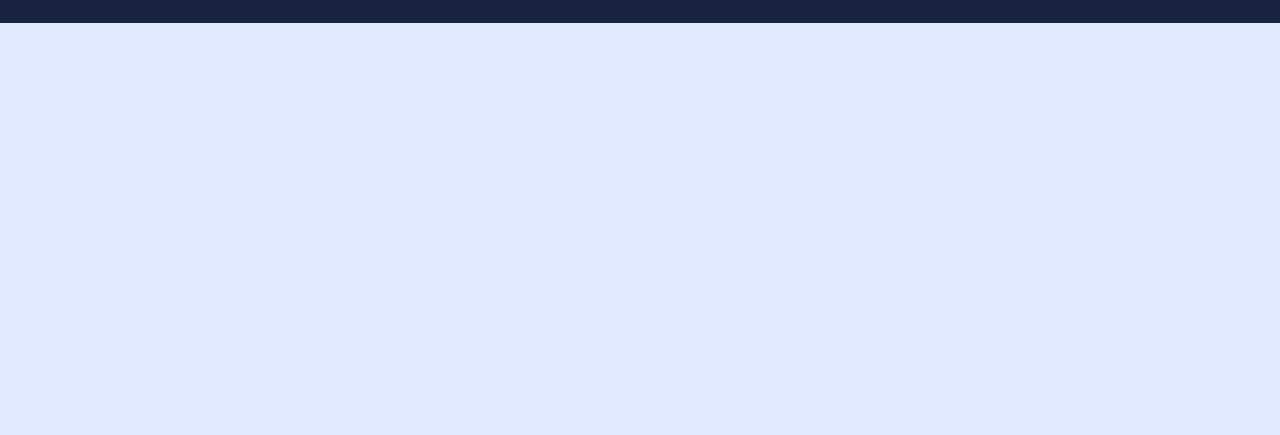
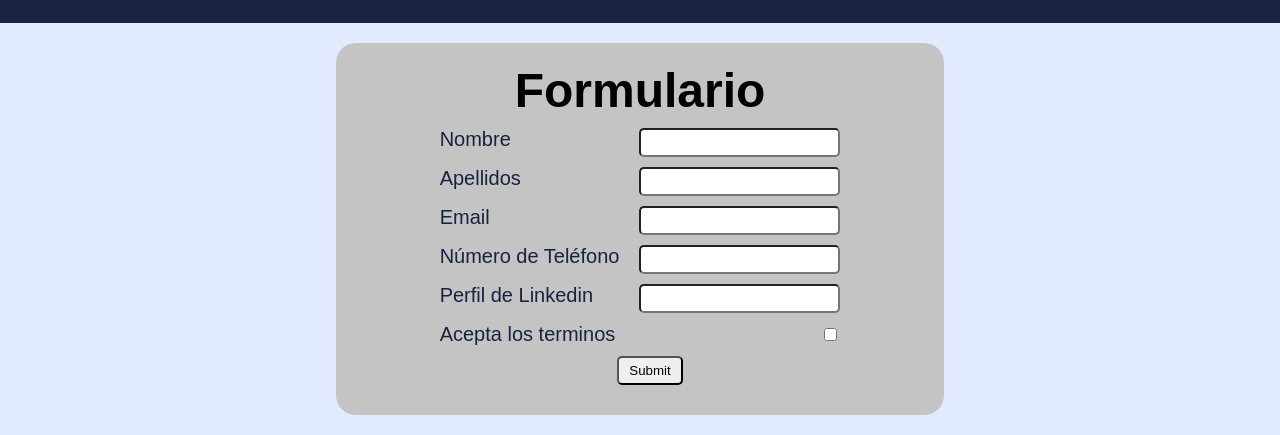
Before and after one commit to PedroJoseGF/ejercicioGIT, a plain HTML site: page index.html in a window 1280 px wide. Shown: the part 1563-1998 px from the top of the page. Before the commit the page ends 1586 px from the top, so only its background shows below. Drawn offline with nearby package versions, Linux system fonts and the light colour scheme.

Commit message:
Maquetación Formulario

```diff
--- a/index.html
+++ b/index.html
@@ -1,17 +1,22 @@
 <!DOCTYPE html>
 <html lang="en">
   <head>
-    <meta charset="UTF-8">
-    <meta name="viewport" content="width=device-width, initial-scale=1.0">
-    <link rel="stylesheet" href="style.css">
-    <link rel="stylesheet" href="https://cdn.jsdelivr.net/npm/bootstrap-icons@1.11.3/font/bootstrap-icons.min.css"/>
+    <meta charset="UTF-8" />
+    <meta name="viewport" content="width=device-width, initial-scale=1.0" />
+    <link rel="stylesheet" href="style.css" />
+    <link
+      rel="stylesheet"
+      href="https://cdn.jsdelivr.net/npm/bootstrap-icons@1.11.3/font/bootstrap-icons.min.css"
+    />
     <title>Ejercicio GIT</title>
   </head>
   <body>
     <!-- HEADER -->
     <header class="header">
       <input type="checkbox" id="open-menu" class="header__checkbox" />
-        <label for="open-menu" class="header__open-nav-buttom" role="buttom"><i class="bi bi-three-dots-vertical"></i></label>
+      <label for="open-menu" class="header__open-nav-buttom" role="buttom"
+        ><i class="bi bi-three-dots-vertical"></i
+      ></label>
       <!-- LOGO -->
       <div class="header__logo-container">
         <img
@@ -34,10 +39,11 @@
         </ul>
       </nav>
     </header>
+    <!-- PERFIL -->
     <main class="profile">
       <div class="profile__wrapper">
         <div class="profile__img-container">
-            <img src="https://picsum.photos/1200/900" alt="" class="profile__img" /> <!-- Foto nuestra -->
+            <img src="https://picsum.photos/1200/900" alt="" class="profile__img" />
         </div>
         <div class="profile__data-container">
           <div class="profile__data">
@@ -87,6 +93,7 @@
         </div>
       </div>
     </main>
+    <!-- PORTAFOLIO -->
     <section class="portfolio">
       <h2 class="portfolio__title">PORTAFOLIO</h2>
       <div class="portfolio__project-container">
@@ -110,5 +117,41 @@
         </div>
       </div>
     </section>
+    <!-- FORMULARIO -->
+    <section class="form">
+      <div class="form-section">
+        <div class="form__data-container">
+          <div class="form__data">
+            <h1 class="form-title">Formulario</h1>
+            <div class="form-field">
+                <label for="name">Nombre</label>
+                <input type="text" class="name">
+            </div>
+            <div class="form-field">
+                <label for="surname">Apellidos</label>
+                <input type="text" class="surname">
+            </div>
+            <div class="form-field">
+                <label for="email">Email</label>
+                <input type="email" class="email">
+            </div>
+            <div class="form-field">
+                <label for="tlf">Número de Teléfono</label>
+                <input type="number" class="tlf">
+            </div>
+            <div class="form-field">
+                <label for="Linkedin">Perfil de Linkedin</label>
+                <input type="url" class="tlf">
+            </div>
+            <div class="form-field">
+                <label for="check">Acepta los terminos</label>
+                <input type="checkbox" class="check">
+            </div>
+            <div class="form-field field-submit">
+                <input type="submit" class="Enviar">
+            </div>
+        </div>
+      </div>
+    </section>
   </body>
 </html>
--- a/style.css
+++ b/style.css
@@ -309,3 +309,67 @@ h1 {
 }
 
 /* PORTFOLIO END */
+
+/* FORM SECTION */
+.form-section {
+    display: flex;
+    justify-content: center;
+    background-color: #fff;
+}
+
+
+.form__data {
+    padding: 10px 10dvw;
+}
+
+.form-field {
+    margin: 10px;
+    display: flex;
+    justify-content: space-between;
+}
+
+.field-submit {
+    justify-content: center;
+}
+
+input {
+    border-radius: 5px;
+    margin-left: 20px;
+}
+
+/* FORM QUERIES */
+@media screen and (min-width: 600px) {
+    .form-section {
+        flex-direction: row;
+        padding: 20px;
+        background-color: transparent;
+        margin: auto;
+    }
+
+    .form__data-container {
+        background-color: #c4c4c4;
+        display: flex;
+        align-items: center;
+        border-radius: 20px;
+        max-width: 800px;
+    }
+
+    .form__data {
+        margin: 10px 30px;
+        padding: 10px 5dvw;
+    }
+
+    .form-title {
+        color: #000;
+    }
+
+    label {
+        font-size: 20px;
+    }
+
+    input {
+        padding: 5px 10px;
+    }
+}
+
+/* FORM END */
```
Lines whose indentation alone changed are shown as unchanged.
